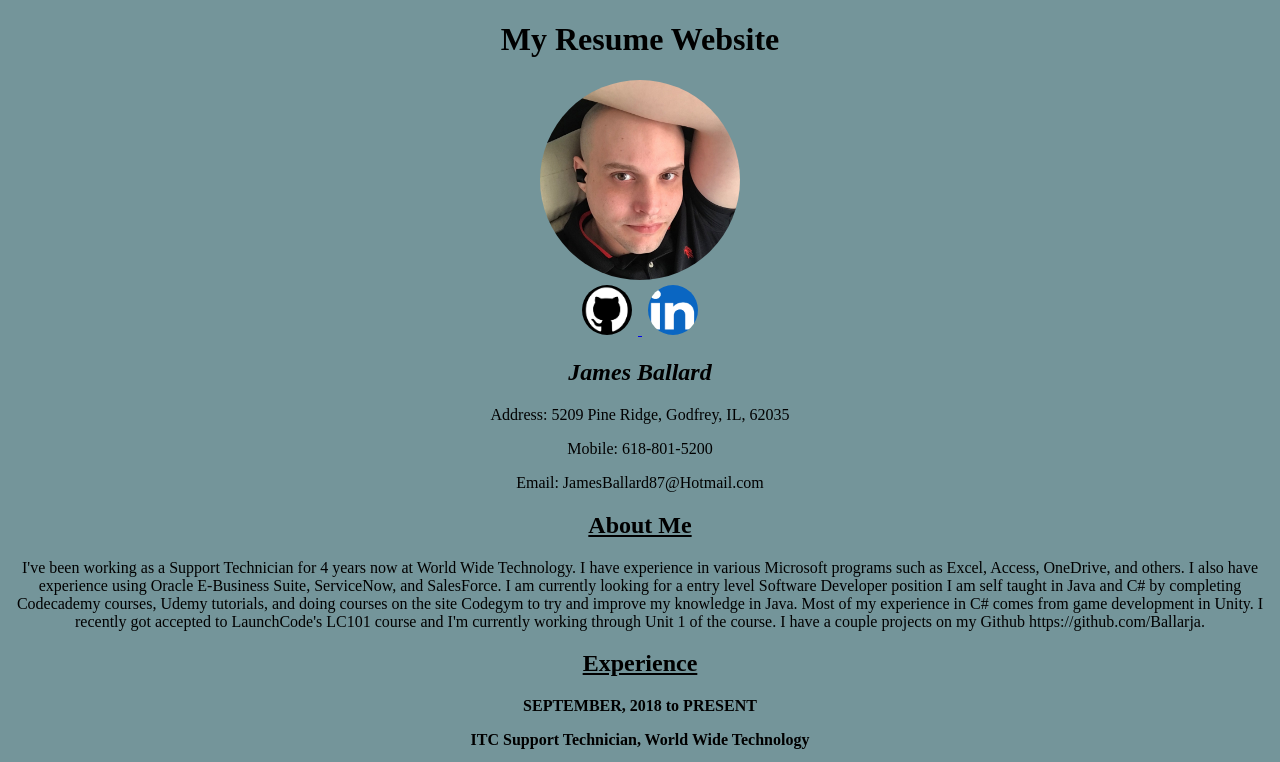
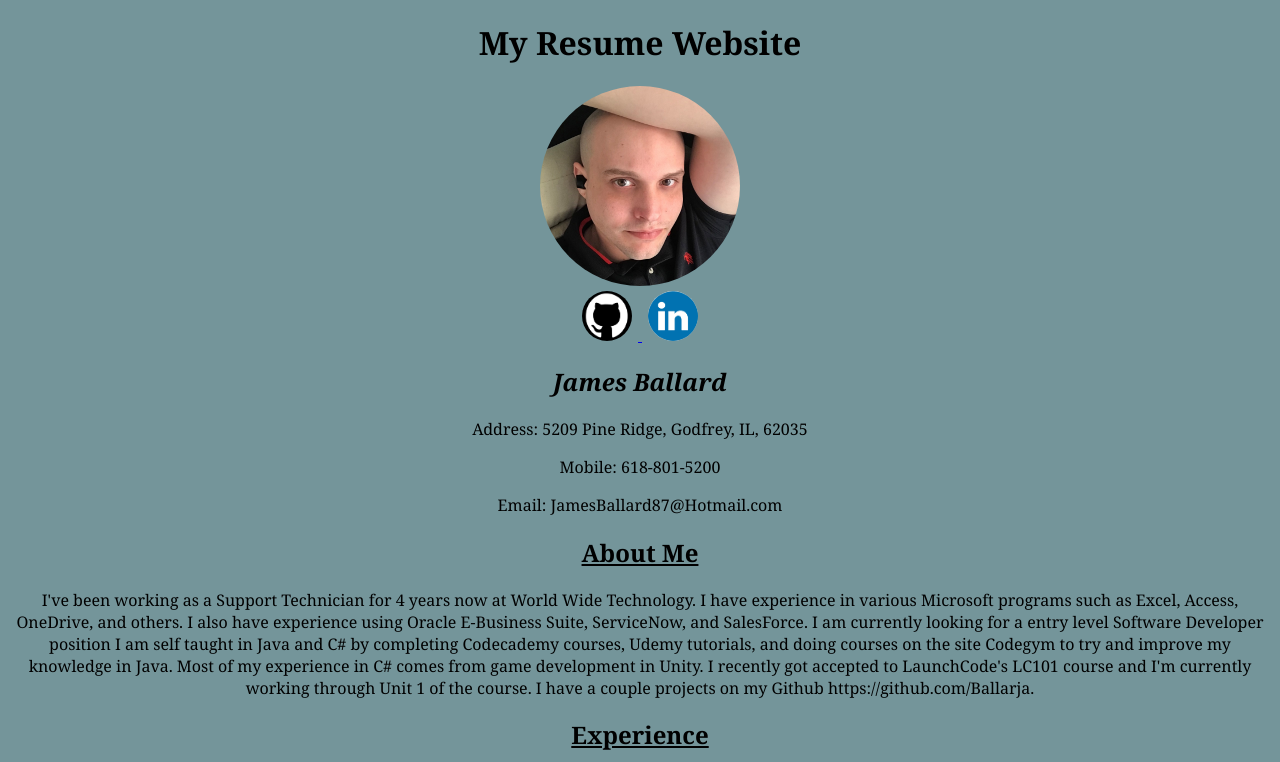
Before and after one commit to Ballarja/Website_Assignment, a plain HTML site: page index.html in a window 1280 px wide. Shown: the top 762 px of the page. Drawn offline with Linux system fonts and the light colour scheme.

Commit message:
Added new Linkedin Logo for better appearance on button. Added final touches to complete tasks for Graded Assignment 4. Also updated font family on paragraph and header text.

```diff
--- a/index.html
+++ b/index.html
@@ -27,7 +27,7 @@
             </a>
             <a href = "https://www.linkedin.com/in/james-ballard-0366a6193/" target="_blank">
                 <button class="button button2">
-                    <img src = "images/LinkedIn_Image.PNG", alt = "LinkedIn_Image" width="50px", height="50px">
+                    <img src = "images/Linkedin_Logo.PNG", alt = "LinkedIn_Image" width="50px", height="50px">
                 </button>
             </a>
         </div>
@@ -88,6 +88,7 @@
             <p>The school was fast paced you learned how to cook new things everyday then
                 at the end of the week you had to cook the things you were taught that week and were graded
                 accordingly to how it was presented, seasoned, and cooked. </p>
+            <p id = "testP" class = "funParagraph"></p>
 
             <p><b>APRIL, 2012</b></p>
             <p><b>PHLEBOTOMY AND BLOOD DRAW, TOTAL VEIN ACCESS</b></p>
--- a/style.css
+++ b/style.css
@@ -1,5 +1,8 @@
 body{
     background-color:#74959A;
+    margin: 8px;
+    display:block;
+
 }
 .button {
   background-color: transparent;
@@ -16,9 +19,21 @@ body{
   border-radius: 50%;
   box-shadow: 0 12px 16px 0 rgba(0,0,0,0.24), 0 17px 50px 0 rgba(0,0,0,0.19);
 }
+h1{
+  text-align: center;
+  font-family: Georgia, 'Times New Roman', Times, serif;
+}
+h2{
+  text-align: center;
+  font-family: Georgia, 'Times New Roman', Times, serif;
+}
 p {
     text-align: center;
+    font-family: Georgia, 'Times New Roman', Times, serif;
   }
   img{
     border-radius:50%;
   }
+  .funParagraph{
+    color: green;
+  }
```
Also changed, not shown: images/Linkedin_Logo.PNG (added).
